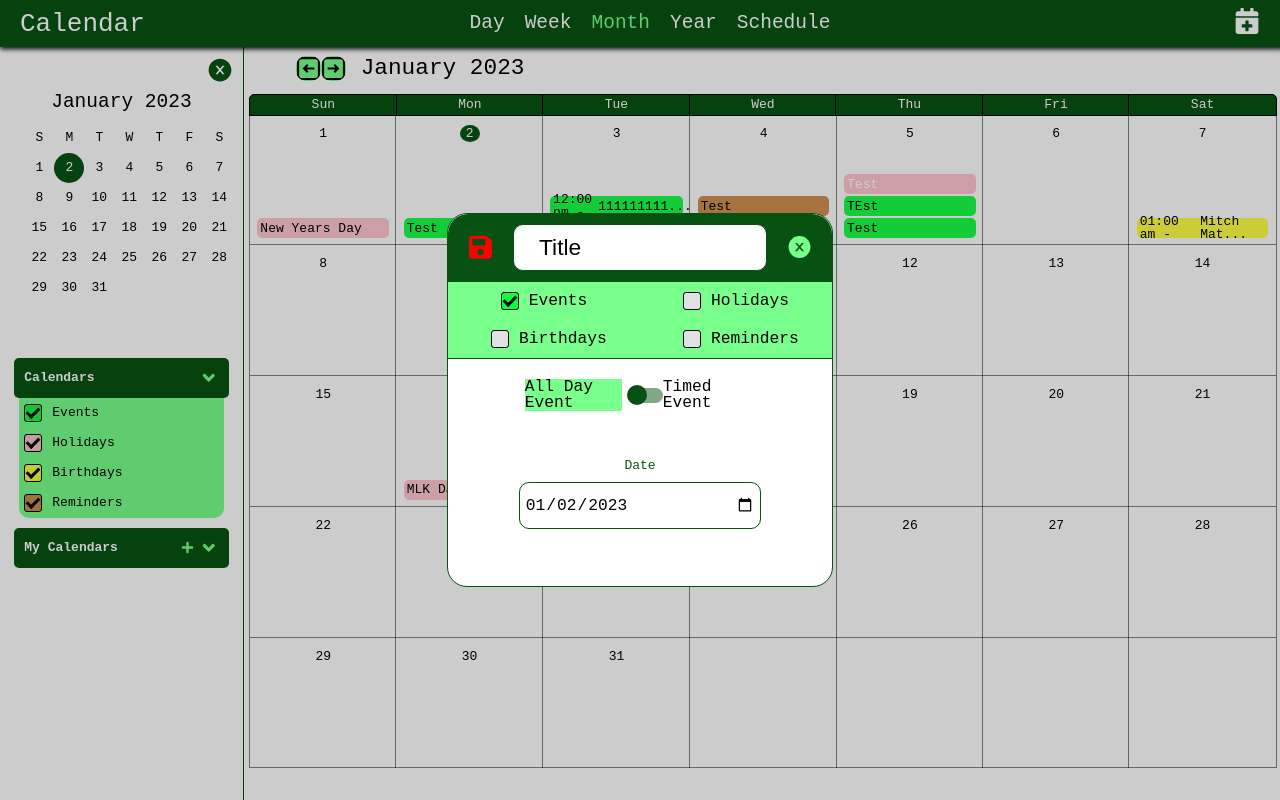
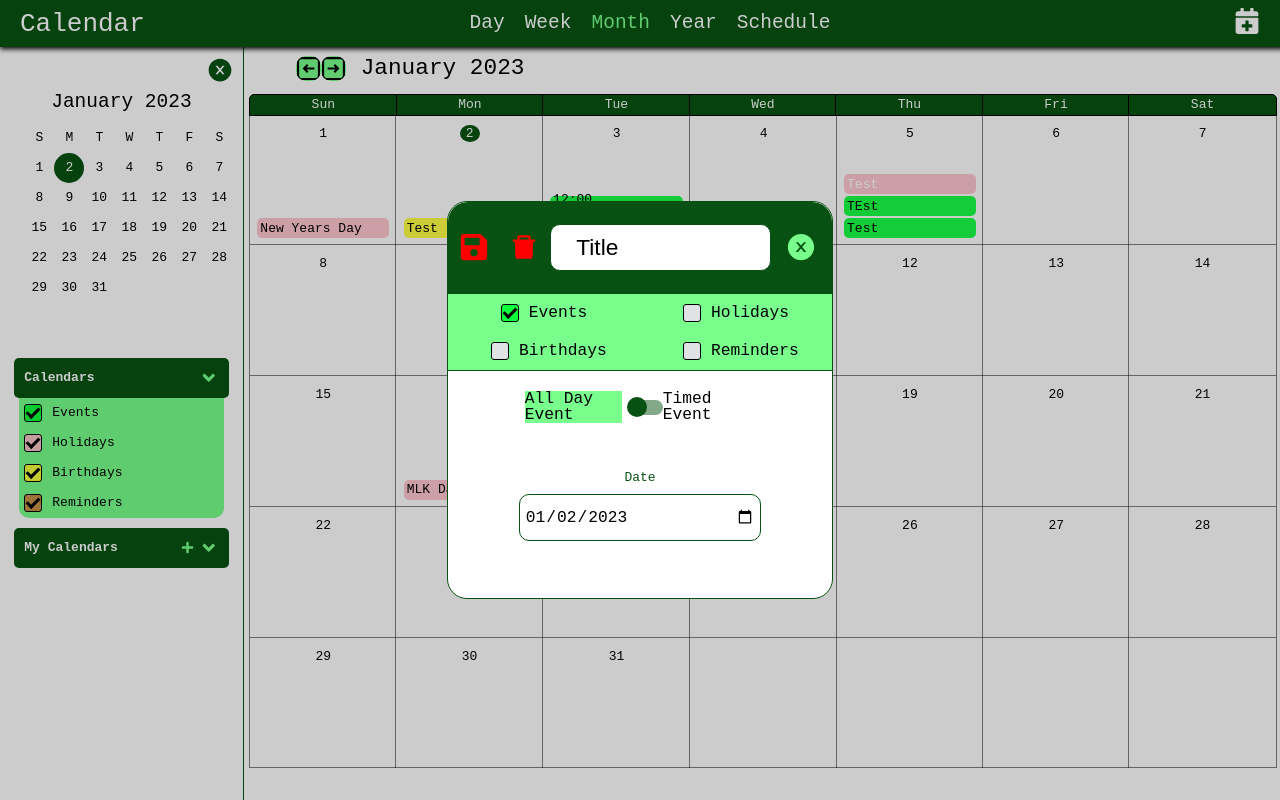
Before and after one commit to kraig-hebert/calendar, a React (Create React App) app: page / in a window 1280 px wide. Both pictures are taken after a click on the icon 1257 px from the left and 20 px from the top of the page. Built offline with nearby package versions, Linux system fonts and the light colour scheme; data requests are answered from the project's data file.

Commit message:
user can now delete individual events

```diff
--- a/db.json
+++ b/db.json
@@ -56,14 +56,6 @@
       "endTime": "2022-12-23T23:00:00.000Z",
       "allDay": false,
       "id": 16
-    },
-    {
-      "title": "Test",
-      "filter": "Reminders",
-      "color": "rgb(0,0,0)",
-      "singleDate": "2023-01-04T05:00:00.000Z",
-      "allDay": true,
-      "id": 18
     },
     {
       "title": "1111111111",
@@ -141,7 +133,7 @@
     },
     {
       "title": "Test",
-      "filter": "Events",
+      "filter": "Birthdays",
       "color": "rgb(0,0,0)",
       "singleDate": "2023-01-02T05:00:00.000Z",
       "allDay": true,
@@ -162,40 +154,6 @@
       "singleDate": "2023-01-05T05:00:00.000Z",
       "allDay": true,
       "id": 37
-    },
-    {
-      "title": "Mitch Match",
-      "filter": "Birthdays",
-      "color": "rgb(0,0,0)",
-      "startTime": "2023-01-07T01:00:00.000Z",
-      "endTime": "2023-01-07T03:00:00.000Z",
-      "allDay": false,
-      "id": 38
-    },
-    {
-      "title": "Test",
-      "filter": "Rides and RIdes",
-      "color": "rgb(255,255,255)",
-      "singleDate": "2023-01-08T05:00:00.000Z",
-      "allDay": true,
-      "id": 39
-    },
-    {
-      "title": "Tourney",
-      "filter": "Chess",
-      "color": "rgb(255,255,255)",
-      "startTime": "2023-01-08T17:00:00.000Z",
-      "endTime": "2023-01-08T19:00:00.000Z",
-      "allDay": false,
-      "id": 40
-    },
-    {
-      "title": "Tester",
-      "filter": "Rides and RIdes",
-      "color": "rgb(255,255,255)",
-      "singleDate": "2023-01-10T05:00:00.000Z",
-      "allDay": true,
-      "id": 41
     }
   ]
 }
--- a/src/components/common/modals/eventModal/EventModal.jsx
+++ b/src/components/common/modals/eventModal/EventModal.jsx
@@ -11,10 +11,11 @@ import {
   saveNewEvent,
   editEvent,
   selectEvents,
+  deleteEvent,
 } from '../../../../reducers/eventsSlice';
 import { format, isAfter, sub } from 'date-fns';
 import { useStyles } from './styles';
-import { AiFillCloseCircle } from 'react-icons/ai';
+import { AiFillCloseCircle, AiFillDelete } from 'react-icons/ai';
 import { FaSave } from 'react-icons/fa';
 import SwitchSelectors from './switchSelectors/SwitchSelectors';
 import EventCalendars from './eventCalendars/EventCalendars';
@@ -102,6 +103,11 @@ const EventModal = () => {
     clearModal();
   };
 
+  const handleDelete = () => {
+    dispatch(deleteEvent(eventForEdit.id));
+    clearModal();
+  };
+
   const setModalAnimations = () => {
     if (eventModalOpen)
       return {
@@ -150,6 +156,11 @@ const EventModal = () => {
     dateInputs: setDateInputAnimations(),
   });
 
+  const checkSavingAllowed = () =>
+    savingAllowed ? classes.iconActive : classes.iconDisabled;
+  const checkEventModalOpen = () =>
+    eventModalOpen === 'edit' ? classes.iconActive : classes.iconDisabled;
+
   useEffect(() => {
     if (selectedSwitch) {
       if (isAfter(new Date(endTime), new Date(startTime)) && inputValue)
@@ -183,13 +194,14 @@ const EventModal = () => {
   return (
     <div className={classes.modal}>
       <div className={classes.modalContent}>
+        <div className={classes.modalHeader}>
           <div className={classes.iconContainer}>
-          <FaSave
-            className={
-              savingAllowed ? classes.iconActive : classes.iconDisabled
-            }
-            onClick={handleSave}
+            <FaSave className={checkSavingAllowed()} onClick={handleSave} />
+            <AiFillDelete
+              className={checkEventModalOpen()}
+              onClick={handleDelete}
             />
+          </div>
           <input
             type="text"
             name="title"
@@ -201,10 +213,12 @@ const EventModal = () => {
               setInputValue(e.target.value);
             }}
           />
+          <div className={classes.iconContainer}>
             <AiFillCloseCircle
               className={classes.iconActive}
               onClick={clearModal}
             />
+          </div>
         </div>
         <EventCalendars
           selectedCalendar={selectedCalendar}
--- a/src/components/common/modals/eventModal/styles.js
+++ b/src/components/common/modals/eventModal/styles.js
@@ -46,7 +46,7 @@ export const useStyles = createUseStyles((theme) => ({
     animationName: props.modal.animation,
     animationDuration: '.55s',
   }),
-  iconContainer: {
+  modalHeader: {
     display: 'flex',
     justifyContent: 'space-between',
     alignItems: 'center',
@@ -57,10 +57,26 @@ export const useStyles = createUseStyles((theme) => ({
     borderTopLeftRadius: '20px',
     borderBottom: '1px solid ' + theme.primary.main,
   },
+  iconContainer: {
+    display: 'flex',
+    justifyContent: 'center',
+    alignItems: 'center',
+    padding: '10px 0',
+    backgroundColor: theme.primary.main,
+    borderTopRightRadius: '20px',
+    borderTopLeftRadius: '20px',
+    borderBottom: '1px solid ' + theme.primary.main,
+    '&:first-of-type': {
+      width: '125px',
+    },
+    '&:last-of-type': {
+      width: '75px',
+    },
+  },
   iconBase: {
-    margin: '10px 20px',
+    margin: '10px 10px',
     cursor: 'pointer',
-    fontSize: '2rem',
+    fontSize: '30px',
   },
   iconActive: {
     extend: 'iconBase',
@@ -72,8 +88,8 @@ export const useStyles = createUseStyles((theme) => ({
     cursor: 'default',
   },
   titleInput: {
+    height: '35px',
     width: '60%',
-    height: '35px',
     padding: '5px 15px',
     border: '1px solid ' + theme.primary.main,
     borderRadius: '10px',
--- a/src/reducers/eventsSlice.js
+++ b/src/reducers/eventsSlice.js
@@ -58,6 +58,14 @@ export const updateCalendarEventFilters = createAsyncThunk(
   }
 );
 
+export const deleteEvent = createAsyncThunk(
+  'events/deleteEvent',
+  async (id) => {
+    const response = await client.remove(id);
+    if (response.status === 200) return id;
+  }
+);
+
 export const deleteCalendarEvents = createAsyncThunk(
   'events/deleteCalendarEvents',
   async (title, { getState }) => {
@@ -97,11 +105,17 @@ const eventsSlice = createSlice({
           state.entities[event.id] = { ...event };
         });
       })
+      .addCase(deleteEvent.fulfilled, (state, action) => {
+        const id = action.payload;
+        delete state.entities[id];
+      })
       .addCase(deleteCalendarEvents.fulfilled, (state, action) => {
         const title = action.payload;
-        state.entities = Object.values(state.entities).filter(
-          (event) => event.filter !== title
-        );
+        Object.values(state.entities).forEach((event) => {
+          if (event.filter === title) {
+            delete state.entities[event.id];
+          }
+        });
       });
   },
 });
```
Lines whose indentation alone changed are shown as unchanged.
